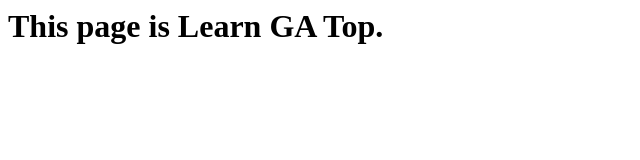
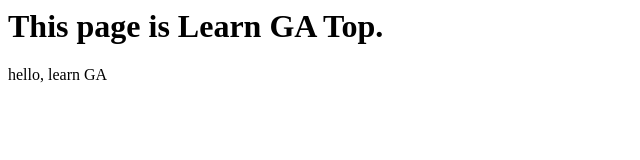
Before and after one commit to nabehiro/learn-ga, a plain HTML site: page index.html in a window 1280 px wide. Shown: the full height of the page, 0-640 px from the left. Drawn offline with Linux system fonts and the light colour scheme.

Commit message:
add hello paragraph

```diff
--- a/index.html
+++ b/index.html
@@ -2,6 +2,7 @@
 
 <body>
   <h1>This page is Learn GA Top.</h1>
+  <p>hello, learn GA</p>
 </body>
 
 </html>
```
